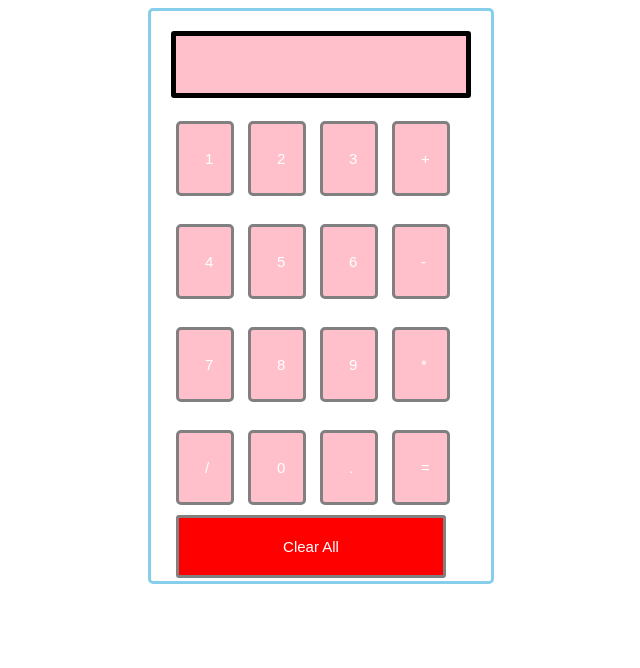
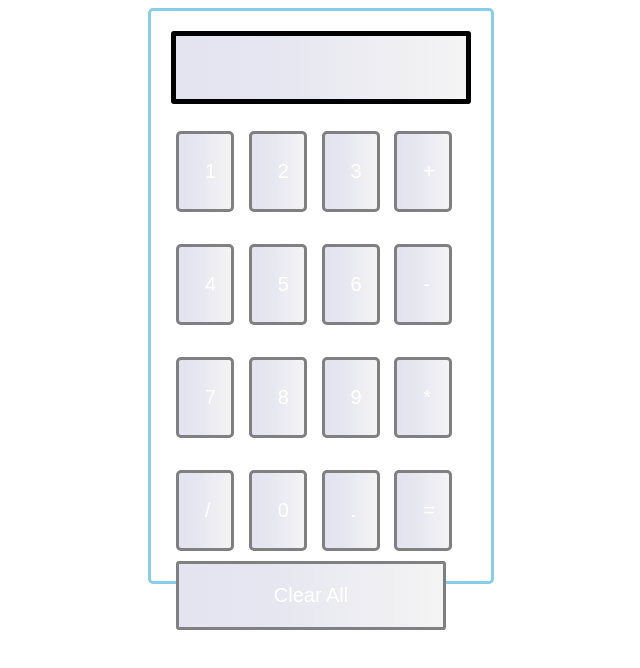
Before and after one commit to Gleizits/calculator_with_javascrip, a plain HTML site: page index.html in a window 1280 px wide. Shown: the whole page, without its empty margins (319-959 px from the left). Drawn offline with Linux system fonts and the light colour scheme.

Commit message:
Update index.html

```diff
--- a/index.html
+++ b/index.html
@@ -18,17 +18,20 @@ margin: auto;
 border: 3px solid skyblue;
 border-radius: 5px;
 padding: 20px;
+font-size: 19px;
 }
 input
 {
 width: 20px;
-background-color: pink;
+background: rgb(228,227,240);
+background: linear-gradient(90deg, rgba(228,227,240,1) 0%, rgba(230,230,241,1) 35%, rgba(244,244,244,1) 100%);
 color: white;
 border: 3px solid gray;
-    border-radius: 5px;
-    padding: 26px;
-    margin: 5px;
-    font-size: 15px;
+border-radius: 5px;
+padding: 26px;
+margin: 5px;
+font-size: 20px;
+align-content: center;
 }
 #calc{
 width: 250px;
@@ -56,9 +59,9 @@ border: 5px solid black;
   <input type = "button" value = "7" onclick = "form1.answer.value += '7' ">
   <input type = "button" value = "8" onclick = "form1.answer.value += '8' ">
   <input type = "button" value = "9" onclick = "form1.answer.value += '9' ">
-  <input type = "button" value = "*" onclick = "form1.answer.value += '*' ">
+  <input type = "button" value = "*" onclick = "form1.answer.value += 'x' ">
   <br> <br>
-  <input type = "button" value = "/" onclick = "form1.answer.value += '/' ">
+  <input type = "button" value = "/" onclick = "form1.answer.value += '÷' ">
   <input type = "button" value = "0" onclick = "form1.answer.value += '0' ">
     <input type = "button" value = "." onclick = "form1.answer.value += '.' ">
   <input type = "button" value = "=" onclick = "form1.answer.value = eval(form1.answer.value) ">
```
